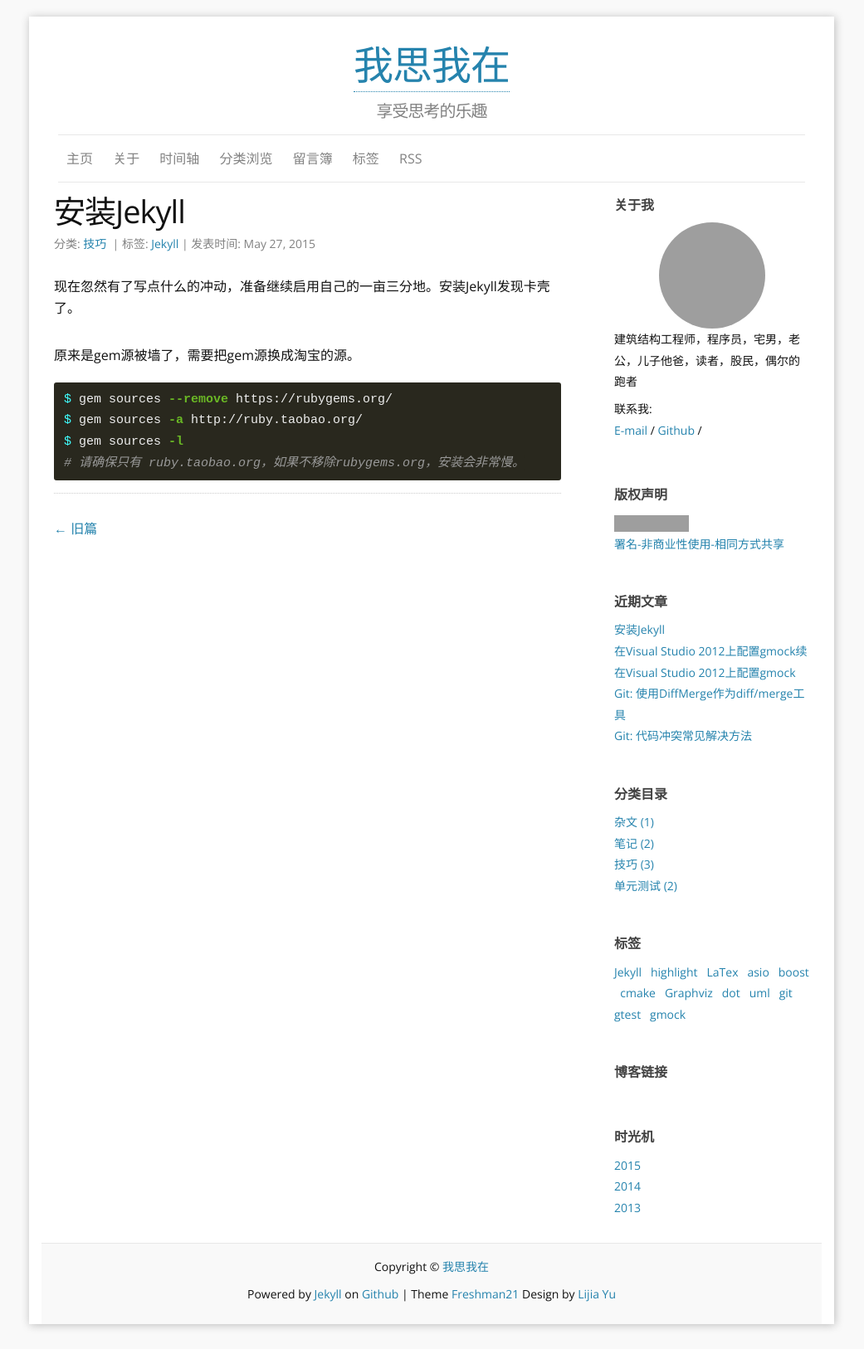
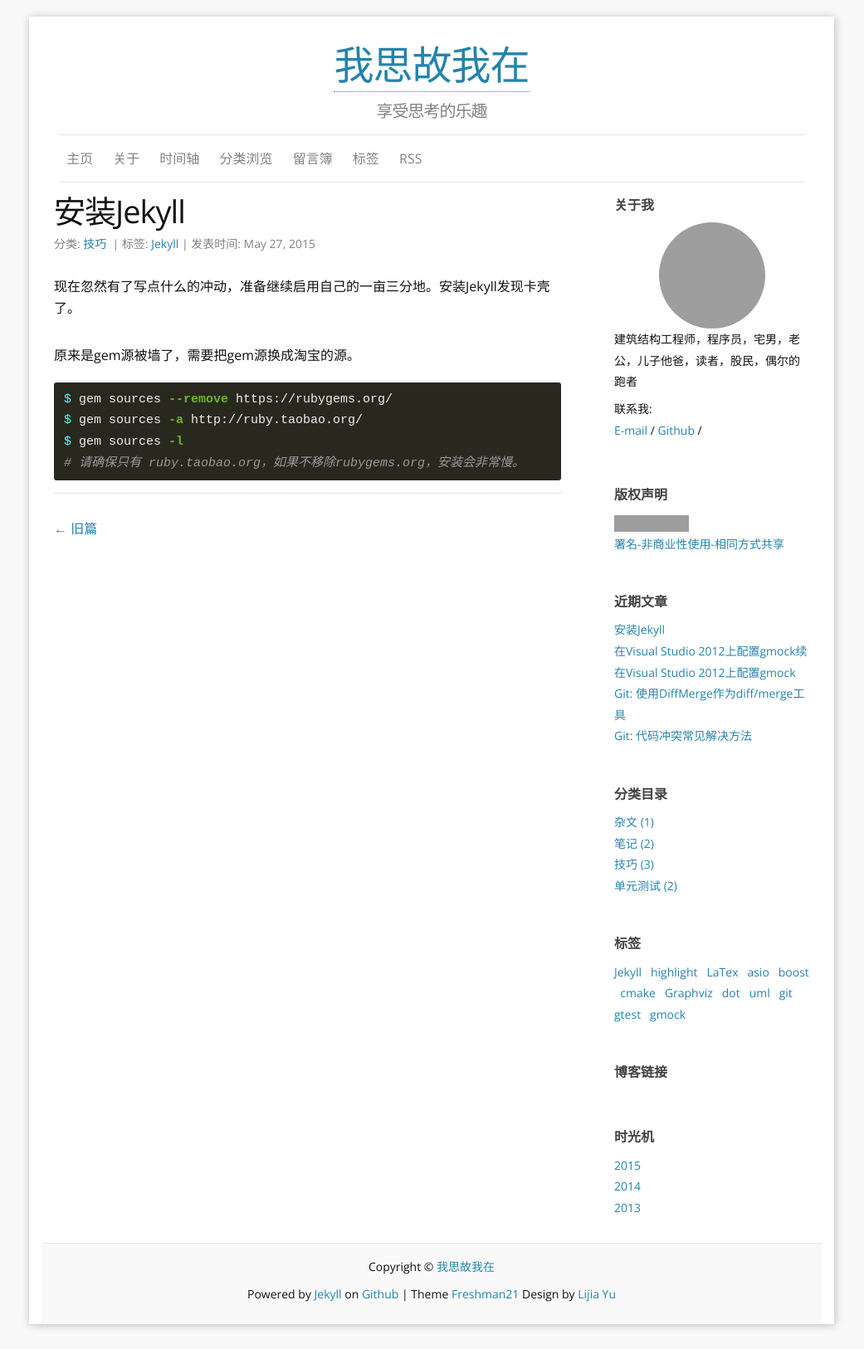
Before and after one commit to Junch/Junch.github.io, a Jekyll site: the page built from _posts/2015-05-27-original-comeback.md, in a window 1280 px wide. Shown: the whole page at 83% size, without its empty margins (120-1161 px from the left). Built offline with Jekyll 4.4.1, drawn with Linux system fonts in a browser that asks for light colours; comment, search, counter and statistics services are not loaded; grey boxes are pictures that could not be loaded.

Commit message:
Update the name of the site

```diff
--- a/_config.yml
+++ b/_config.yml
@@ -1,7 +1,7 @@
 ### Site info:
-title: 我思我在
+title: 我思故我在
 tagline: 享受思考的乐趣
-author: XenonChau
+author: junch
 name: Jun Chen
 email: junc76@gmail.com
 description: "文艺老青年的唠叨" # You can edit this line in _config.yml. It will appear in your document head meta and in your feed.xml site description
--- a/_layouts/post.html
+++ b/_layouts/post.html
@@ -37,7 +37,7 @@ layout: default
     {% endfor %}
   {% endif %}
 
-  {% if page.author == "xenonchau" %}
+  {% if page.author == "junch" %}
     <h3>作者 : <a href="{{ site.url }}">{{ site.name }}</a></h3><!--写上“作者：自己”。-->
   {% endif %}
 
```
